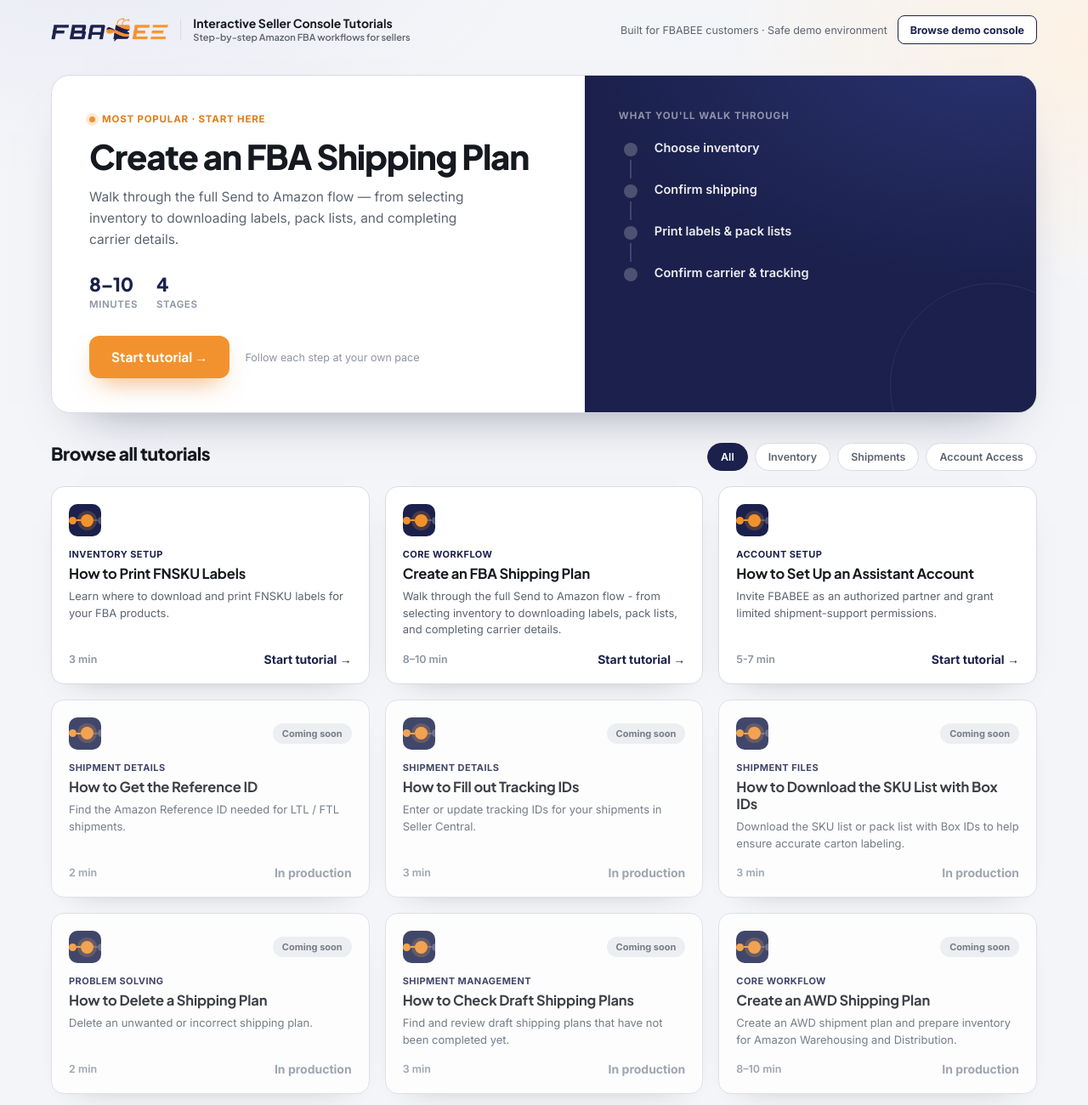
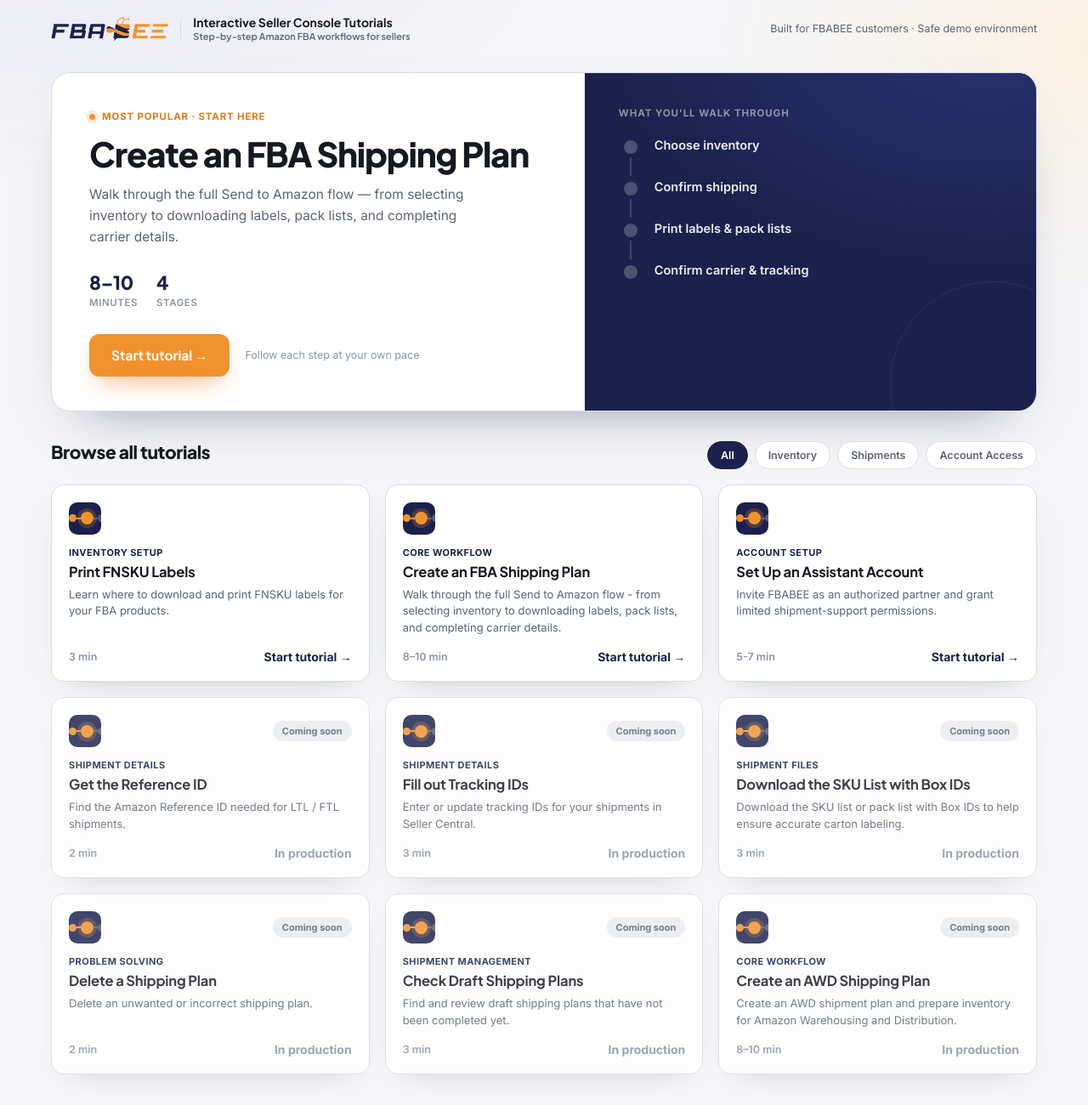
Before and after one commit to Vera-star520/seller-center-demo-tutorials, a website: page index.html in a window 1280 px wide. Shown: the whole page at 85% size. Drawn offline with Linux system fonts and the light colour scheme.

Commit message:
Polish tutorial titles and home header

```diff
--- a/console/tutorials/_placeholders.js
+++ b/console/tutorials/_placeholders.js
@@ -6,10 +6,10 @@
 (function () {
   [
     { id: "create-awd-shipping-plan", title: "Create an AWD Shipping Plan", category: "Shipments", level: "Core workflow", summary: "Create an AWD shipment plan and prepare inventory for Amazon Warehousing and Distribution.", est: "8–10 min", soon: true, libraryOrder: 9 },
-    { id: "get-reference-id", title: "How to Get the Reference ID", category: "Shipments", level: "Shipment details", summary: "Find the Amazon Reference ID needed for LTL / FTL shipments.", est: "2 min", soon: true, libraryOrder: 4 },
-    { id: "fill-tracking-ids", title: "How to Fill out Tracking IDs", category: "Shipments", level: "Shipment details", summary: "Enter or update tracking IDs for your shipments in Seller Central.", est: "3 min", soon: true, libraryOrder: 5 },
-    { id: "download-sku-list-box-ids", title: "How to Download the SKU List with Box IDs", category: "Shipments", level: "Shipment files", summary: "Download the SKU list or pack list with Box IDs to help ensure accurate carton labeling.", est: "3 min", soon: true, libraryOrder: 6 },
-    { id: "delete-shipping-plan", title: "How to Delete a Shipping Plan", category: "Shipments", level: "Problem solving", summary: "Delete an unwanted or incorrect shipping plan.", est: "2 min", soon: true, libraryOrder: 7 },
-    { id: "check-draft-shipping-plans", title: "How to Check Draft Shipping Plans", category: "Shipments", level: "Shipment management", summary: "Find and review draft shipping plans that have not been completed yet.", est: "3 min", soon: true, libraryOrder: 8 },
+    { id: "get-reference-id", title: "Get the Reference ID", category: "Shipments", level: "Shipment details", summary: "Find the Amazon Reference ID needed for LTL / FTL shipments.", est: "2 min", soon: true, libraryOrder: 4 },
+    { id: "fill-tracking-ids", title: "Fill out Tracking IDs", category: "Shipments", level: "Shipment details", summary: "Enter or update tracking IDs for your shipments in Seller Central.", est: "3 min", soon: true, libraryOrder: 5 },
+    { id: "download-sku-list-box-ids", title: "Download the SKU List with Box IDs", category: "Shipments", level: "Shipment files", summary: "Download the SKU list or pack list with Box IDs to help ensure accurate carton labeling.", est: "3 min", soon: true, libraryOrder: 6 },
+    { id: "delete-shipping-plan", title: "Delete a Shipping Plan", category: "Shipments", level: "Problem solving", summary: "Delete an unwanted or incorrect shipping plan.", est: "2 min", soon: true, libraryOrder: 7 },
+    { id: "check-draft-shipping-plans", title: "Check Draft Shipping Plans", category: "Shipments", level: "Shipment management", summary: "Find and review draft shipping plans that have not been completed yet.", est: "3 min", soon: true, libraryOrder: 8 },
   ].forEach(window.TutorialKit.register);
 })();
--- a/console/tutorials/print-fnsku-labels.js
+++ b/console/tutorials/print-fnsku-labels.js
@@ -1,5 +1,5 @@
 /* ============================================================
-   Tutorial: How to Print FNSKU Labels - FBA Inventory item labels.
+   Tutorial: Print FNSKU Labels - FBA Inventory item labels.
    Requires console/tutorials/_shared.js (loaded first).
    ============================================================ */
 (function () {
@@ -16,7 +16,7 @@
 
   register({
     id: "print-fnsku-labels",
-    title: "How to Print FNSKU Labels",
+    title: "Print FNSKU Labels",
     category: "Inventory",
     level: "Inventory setup",
     summary: "Learn where to download and print FNSKU labels for your FBA products.",
--- a/console/tutorials/setup-assistant-account.js
+++ b/console/tutorials/setup-assistant-account.js
@@ -1,5 +1,5 @@
 /* ============================================================
-   Tutorial: How to Set Up an Assistant Account - User Permissions flow.
+   Tutorial: Set Up an Assistant Account - User Permissions flow.
    Requires console/tutorials/_shared.js (loaded first).
    ============================================================ */
 (function () {
@@ -47,7 +47,7 @@
 
   register({
     id: "setup-assistant-account",
-    title: "How to Set Up an Assistant Account",
+    title: "Set Up an Assistant Account",
     category: "Account Access",
     level: "Account setup",
     summary: "Invite FBABEE as an authorized partner and grant limited shipment-support permissions.",
--- a/index.html
+++ b/index.html
@@ -23,10 +23,8 @@
   #library .bar .div { width: 1px; height: 24px; background: var(--line); }
   #library .bar .ttl { font-family: var(--font-d); font-weight: 700; font-size: 14px; color: var(--ink); line-height: 1.25; }
   #library .bar .ttl span { display: block; font-size: 11px; font-weight: 600; color: var(--muted); }
-  #library .bar .right { margin-left: auto; display: flex; align-items: center; gap: 12px; font-size: 12.5px; color: var(--muted); }
-  #library .demo-open { height: 34px; padding: 0 14px; border-radius: 8px; border: 1px solid var(--navy);
-    background: #fff; color: var(--navy); font-size: 12.5px; font-weight: 700; cursor: pointer; }
-  #library .demo-open:hover { background: var(--navy); color: #fff; }
+  #library .bar .right { margin-left: auto; display: flex; align-items: center; justify-content: flex-end; min-width: 0;
+    font-size: 12.5px; color: var(--muted); text-align: right; }
 
   #library .wrap { max-width: 1240px; margin: 0 auto; padding: 18px 40px 64px; }
   #library .lvl { font-size: 11px; font-weight: 700; letter-spacing: 0.04em; text-transform: uppercase; color: var(--navy); }
@@ -119,7 +117,7 @@
       <img src="console/fbabee-logo.png" alt="FBABEE" />
       <div class="div"></div>
       <div class="ttl">Interactive Seller Console Tutorials<span>Step-by-step Amazon FBA workflows for sellers</span></div>
-      <div class="right"><span>Built for FBABEE customers · Safe demo environment</span><button class="demo-open" type="button" id="demoBrowse">Browse demo console</button></div>
+      <div class="right"><span>Built for FBABEE customers · Safe demo environment</span></div>
     </div>
 
     <div class="wrap">
@@ -155,7 +153,6 @@
       const heroEl = document.getElementById("libHero");
       const grid = document.getElementById("libGrid");
       const catsEl = document.getElementById("libCats");
-      const demoBrowse = document.getElementById("demoBrowse");
       const list = Object.values(window.TUTORIALS);
       let standaloneDemo = false;
       const libraryTutorials = list
@@ -287,7 +284,6 @@
         const c = e.target.closest(".ccard.live"); if (!c) return;
         openTutorial(c.dataset.id);
       });
-      demoBrowse.addEventListener("click", () => openDemoConsole(true));
       window.addEventListener("hashchange", () => {
         if (window.location.hash === "#demo") openDemoConsole(false);
         else closeDemoConsole();
```
